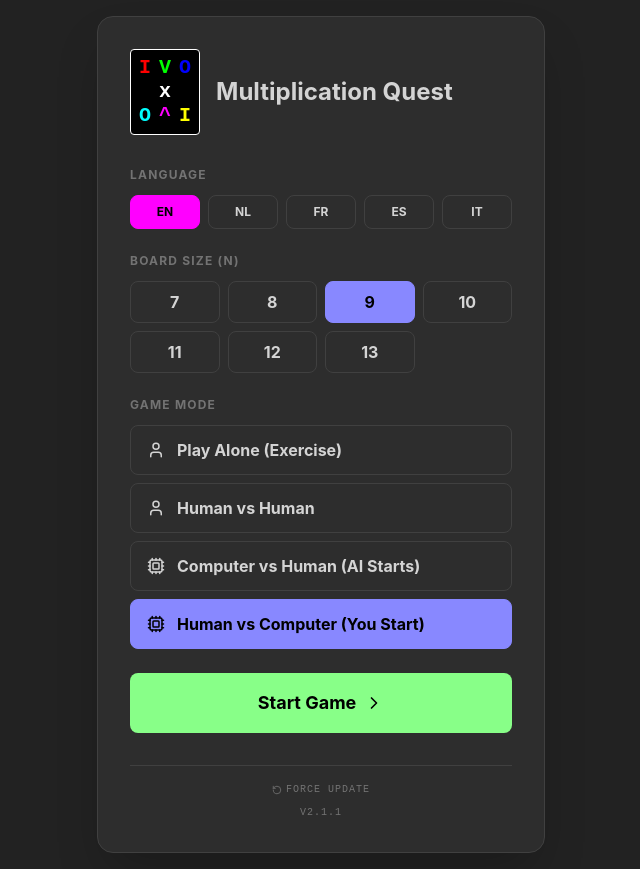
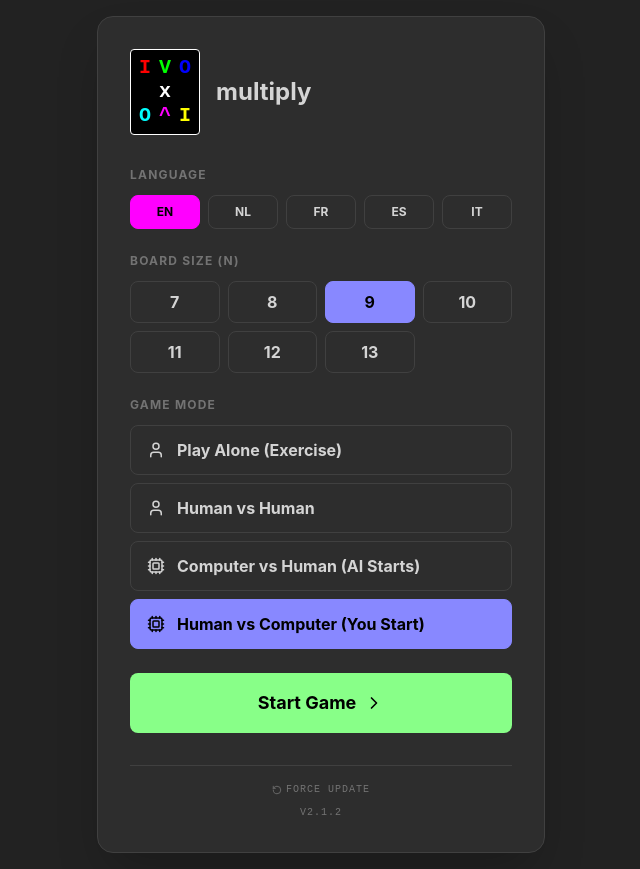
Before and after one commit to NofanTasi/Ivo-s-Game, a React (Vite) app: page / in a window 1280 px wide. Shown: the whole page, without its empty margins (319-959 px from the left). Built offline with nearby package versions, Linux system fonts and the light colour scheme.

Commit message:
feat: Rename application to 'multiply'
Updates the application name from "Multiplication Quest" to "multiply" in metadata and translations. This change reflects the new branding and simplifies the application's identity.

Also, increments the patch version to v2.1.2.

```diff
--- a/metadata.json
+++ b/metadata.json
@@ -1,5 +1,5 @@
 {
-  "name": "Multiplication Quest",
+  "name": "multiply",
   "description": "A strategic arithmetic game where players compete to master multiplication tables by placing blocks on a product field.",
   "requestFramePermissions": []
 }
--- a/src/App.tsx
+++ b/src/App.tsx
@@ -418,7 +418,7 @@ export default function App() {
               <RotateCcw size={10} /> {t.forceUpdate}
             </button>
             <p className="text-[10px] font-mono text-[var(--color-gray-500)] uppercase tracking-widest">
-              v2.1.1
+              v2.1.2
             </p>
           </div>
         </motion.div>
@@ -700,7 +700,7 @@ export default function App() {
           >
             <RotateCcw size={10} /> {t.forceUpdate}
           </button>
-          <p>v2.1.1</p>
+          <p>v2.1.2</p>
         </div>
       </div>
     </div>
--- a/src/translations.ts
+++ b/src/translations.ts
@@ -2,7 +2,7 @@ export type Language = 'en' | 'nl' | 'fr' | 'es' | 'it';
 
 export const translations = {
   en: {
-    title: "Multiplication Quest",
+    title: "multiply",
     boardSize: "Board Size (N)",
     gameMode: "Game Mode",
     modeAlone: "Play Alone (Exercise)",
@@ -42,7 +42,7 @@ export const translations = {
     ttSquare: "Click to place your selected block here"
   },
   nl: {
-    title: "Vermenigvuldigings Quest",
+    title: "multiply",
     boardSize: "Bordgrootte (N)",
     gameMode: "Spelmodus",
     modeAlone: "Alleen Spelen (Oefening)",
@@ -82,7 +82,7 @@ export const translations = {
     ttSquare: "Klik om je geselecteerde blok hier te plaatsen"
   },
   fr: {
-    title: "Quête de Multiplication",
+    title: "multiply",
     boardSize: "Taille du Plateau (N)",
     gameMode: "Mode de Jeu",
     modeAlone: "Jouer Seul (Exercice)",
@@ -122,7 +122,7 @@ export const translations = {
     ttSquare: "Cliquez pour placer votre bloc ici"
   },
   es: {
-    title: "Misión de Multiplicación",
+    title: "multiply",
     boardSize: "Tamaño del Tablero (N)",
     gameMode: "Modo de Juego",
     modeAlone: "Jugar Solo (Ejercicio)",
@@ -162,7 +162,7 @@ export const translations = {
     ttSquare: "Haz clic para colocar tu bloque aquí"
   },
   it: {
-    title: "Sfida di Moltiplicazione",
+    title: "multiply",
     boardSize: "Dimensione Tabellone (N)",
     gameMode: "Modalità di Gioco",
     modeAlone: "Gioca da Solo (Esercizio)",
```
